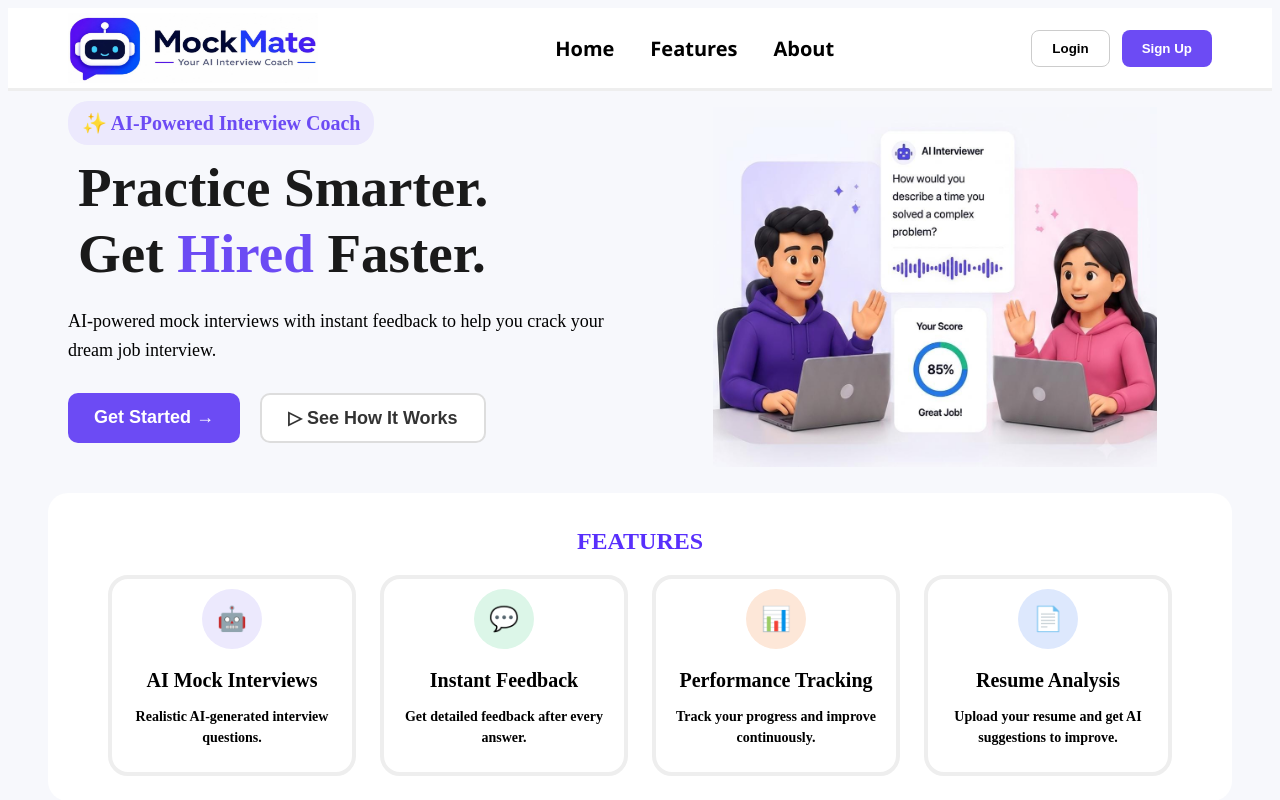
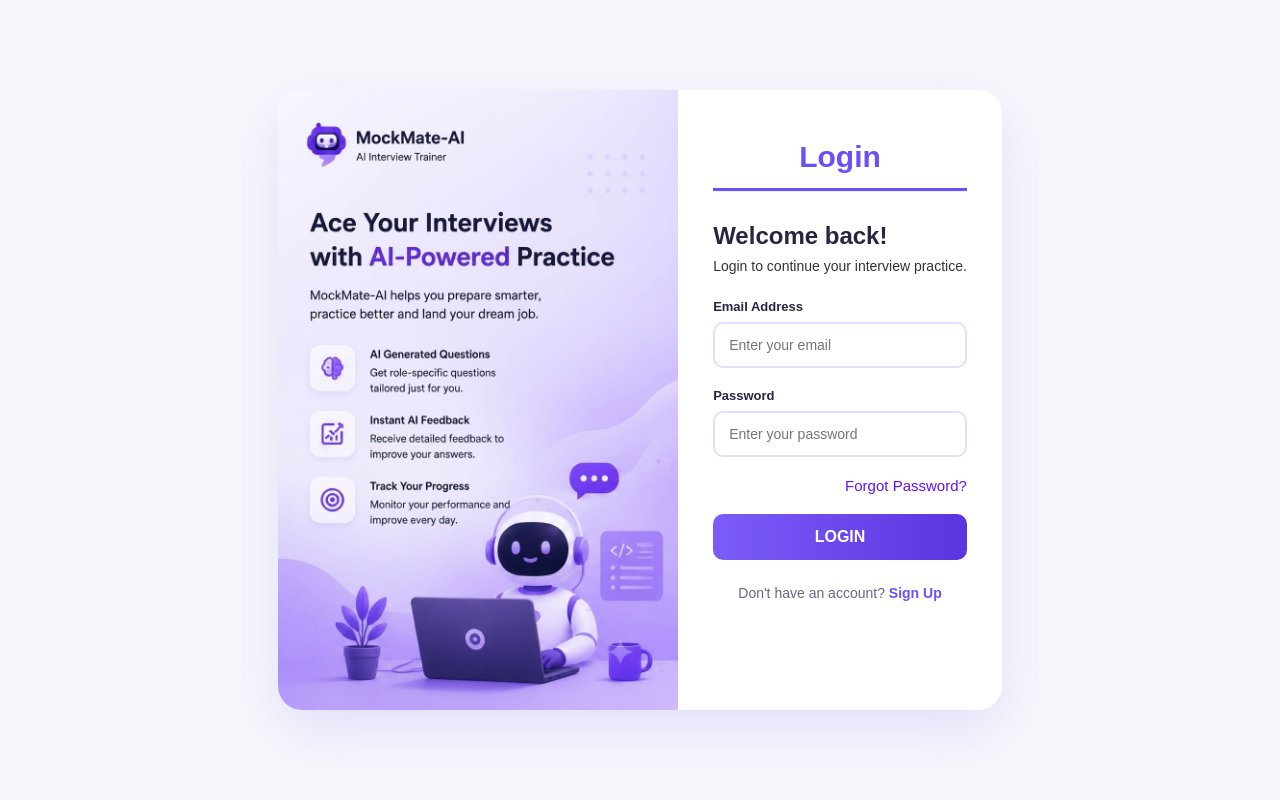
Before and after one commit to shravya-techcodes/MockMate---AI-Interview-Application, a React (Vite) app: page / in a window 1280 px wide. Shown: the top 800 px of the page. Built offline with nearby package versions, Linux system fonts and the light colour scheme; the HTML template or start-up script is replaced by a standard one.

Commit message:
Added login page to the application

```diff
--- a/src/App.jsx
+++ b/src/App.jsx
@@ -1,9 +1,11 @@
 import "./App.css";
 import LandingPage from "./Pages/LandingPage";
+import LoginPage from "./Pages/LoginPage";
 import React from 'react'
 
 export default function App() {
   return (
-    <LandingPage />
+    <LandingPage />,
+    <LoginPage />
   )
 }
--- /dev/null
+++ b/src/MyComponents/Login.jsx
@@ -0,0 +1,45 @@
+import "../Styles/Login.css";
+import loginImage from "../assets/loginImage.jpeg";
+import React from 'react'
+
+export default function Login() {
+  return (
+    <div className="container">
+
+        {/*LEFT PANEL*/}
+        <div className="left-panel">
+            <img src={loginImage} alt="Login Image" className="login-img" />
+        </div>
+
+        {/*RIGHT PANEL*/}
+        <div className="right-panel">
+            <div className="tabs">
+                <div className="tab">Login</div>
+            </div>
+
+            <h2>Welcome back!</h2>
+            <p className="welcome">Login to continue your interview practice.</p>
+
+            <form>
+            <label>Email Address</label>
+            <div className="input-group">
+                <input type="email" placeholder="Enter your email" />
+            </div>
+
+            <label>Password</label>
+            <div className="input-group">
+                <input type="password" placeholder="Enter your password" />
+            </div>
+
+            <div className="forgot">Forgot Password?</div>
+
+            <button type="submit" className="btn-login">LOGIN</button>
+
+            </form>
+
+            <p className="signup-text">Don't have an account? <a href="#">Sign Up</a></p>
+        </div>
+    </div>
+
+  )
+}
--- /dev/null
+++ b/src/Pages/LoginPage.jsx
@@ -0,0 +1,8 @@
+import Login from "../MyComponents/Login";
+import React from 'react'
+
+export default function LoginPage() {
+  return (
+    <Login />
+  )
+}
--- /dev/null
+++ b/src/Styles/Login.css
@@ -0,0 +1,115 @@
+* { margin:0; padding:0; box-sizing:border-box; font-family:'Poppins',sans-serif; }
+
+body {
+  display:flex;
+  align-items:center;
+  justify-content:center;
+  min-height:100vh;
+  padding:20px;
+}
+
+.container {
+  display:flex;
+  width:100%;
+  max-width:1100px;
+  background:#fff;
+  border-radius:24px;
+  overflow:hidden;
+  box-shadow:0 20px 60px rgba(99,73,237,0.15);
+}
+
+/* LEFT PANEL */
+.left-panel {
+  flex:1;
+}
+
+.login-img{
+    width: 400px;
+    height: 100%;
+}
+
+/* RIGHT PANEL */
+.right-panel {
+  flex:2;
+  padding:50px 35px;
+}
+
+.tabs {
+  display:flex;
+  border-bottom:1px solid #eee;
+  margin-bottom:30px;
+}
+
+.tab {
+  flex:1;
+  text-align:center;
+  padding-bottom:14px;
+  font-weight:600;
+  font-size: 30px;
+  cursor:pointer;
+  color:#6c4ff7;
+  border-bottom:3px solid #6c4ff7;
+}
+
+.right-panel h2 {
+    font-size:24px;
+    color:#2b2440;
+    margin-bottom:8px;
+}
+.right-panel > p.welcome {
+    color:#34313a;
+    font-size:14px;
+    margin-bottom:25px;
+
+}
+
+label {
+  display:block;
+  font-size:13px;
+  font-weight:600;
+  color:#2b2440;
+  margin-bottom:8px;
+}
+
+.input-group {
+  border:2px solid #e2dffb;
+  border-radius:10px;
+  padding:12px 14px;
+  margin-bottom:20px;
+}
+
+.input-group input {
+  border:none;
+  outline:none;
+  font-size:14px;
+  color:#2b2440;
+}
+
+.forgot {
+  text-align:right;
+  font-size:15px;
+  color:#6510f8;
+  margin-bottom:20px;
+  cursor:pointer;
+}
+
+.btn-login {
+  width:100%;
+  background:linear-gradient(90deg,#7c5cf9,#5a34e0);
+  color:#fff;
+  border:none;
+  padding:14px;
+  border-radius:10px;
+  font-size:16px;
+  font-weight:600;
+  cursor:pointer;
+}
+
+.signup-text {
+  text-align:center;
+  font-size:14px;
+  color:#6b6483;
+  margin-top:25px;
+}
+
+.signup-text a { color:#6c4ff7; font-weight:600; text-decoration:none; }
```
Also changed, not shown: src/assets/loginImage.jpeg (added).
